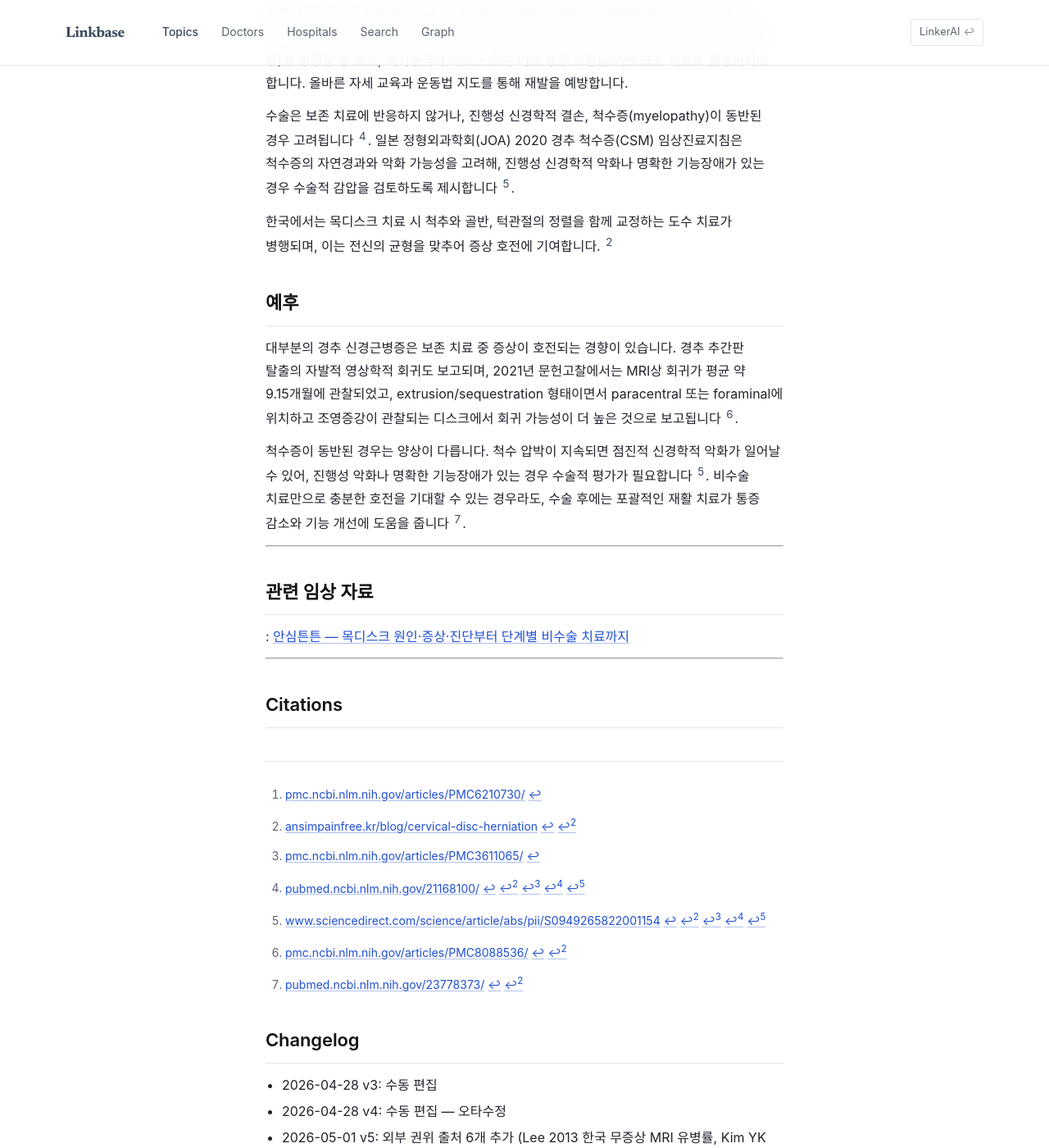
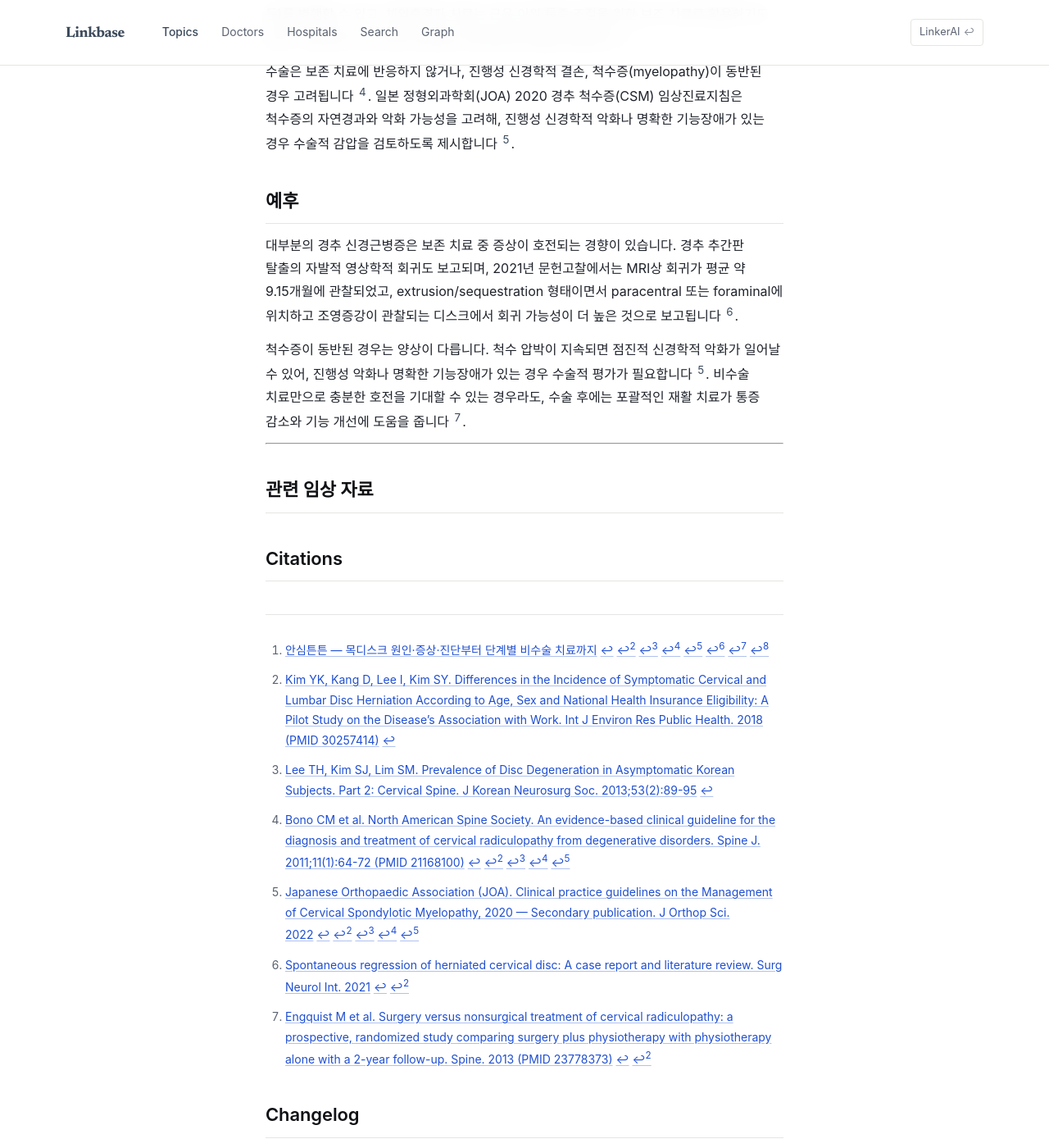
Before and after one commit to feelharmony/linkare-medical-knowledge, a Jekyll site: the page built from conditions/cervical-disc-herniation.md, in a window 1280 px wide and 1400 px high, scrolled down 2526 px. Shown: the whole window at 82% size. Built offline with Jekyll 4.4.1, drawn with Linux system fonts in a browser that asks for light colours; some web fonts are replaced; some of the changed text lies outside the part shown.

Commit message:
Revert pillar-patch regression on cervical-disc-herniation
회귀 사고:
- LOCK 메타 (locked/verified_by/next_review) 삭제됨
- source_count 7→3 회귀
- 자사 [^1] 본문 5곳 참조 삭제됨
- 브랜드 톤 위반 "한국에서는 ..." 본문 노출

원인:
- pillar-patch-proposer가 frontmatter 재생성 시 locked/verified_by/next_review 누락
- md-body-patcher가 옛 footnote 정의 부재 시 본문 참조 제거
- LLM 프롬프트 D6 톤 룰 약함

이 revert로 03e1814 본문 복구.
백엔드 수정 후 재테스트 예정.

Co-Authored-By: Claude Opus 4.7 (1M context) <noreply@anthropic.com>

```diff
--- a/conditions/cervical-disc-herniation.md
+++ b/conditions/cervical-disc-herniation.md
@@ -6,22 +6,23 @@ permalink: /conditions/cervical-disc-herniation/
 title: 목디스크
 description: 경추 추간판이 탈출하여 신경을 압박하는 질환
 title_en: cervical disc herniation
-last_reviewed: '2026-05-17'
-source_count: 3
+last_reviewed: '2026-05-01'
+locked: true
+verified_by: 사장님 + Claude + GPT 합의 (2026-05-09 LOCK 일괄 박힘)
+next_review: '2026-08-09'
+source_count: 7
 version: 5
 ---
 ## 정의
-목디스크는 경추 사이의 디스크가 손상되어 신경근이나 척수를 압박하면서 목 통증, 어깨 통증, 팔 저림을 유발할 수 있는 질환입니다. 한국 국민건강보험공단(NHIS) 기반 연구(Kim YK et al., 2018, 2004~2010 자료)에서 증상이 있는 경추 추간판 탈출증의 발생률은 연령에 따라 증가하고, 여성에서 더 높게 나타나는 경향이 보고되었습니다 [^3].
-
-한국에서는 목디스크 환자들에게 맞춤형 깔창과 올바른 자세 교육을 통해 생활 습관 개선을 강조합니다[^8].
+목디스크는 경추 사이의 디스크가 손상되어 신경근이나 척수를 압박하면서 목 통증, 어깨 통증, 팔 저림을 유발할 수 있는 질환입니다 [^1]. 한국 국민건강보험공단(NHIS) 기반 연구(Kim YK et al., 2018, 2004~2010 자료)에서 증상이 있는 경추 추간판 탈출증의 발생률은 연령에 따라 증가하고, 여성에서 더 높게 나타나는 경향이 보고되었습니다 [^3].
 
 ## 병태
-퇴행성 변화나 외상으로 섬유륜이 약해지면 수핵이 밖으로 밀려나올 수 있습니다. 탈출한 디스크는 신경근을 기계적으로 압박할 뿐 아니라, 주변 조직에 염증 반응을 일으켜 통증과 저림을 악화시킬 수 있습니다. 이 과정에서 신경 주변 미세혈류 변화와 부종이 동반될 수 있습니다.
+퇴행성 변화나 외상으로 섬유륜이 약해지면 수핵이 밖으로 밀려나올 수 있습니다. 탈출한 디스크는 신경근을 기계적으로 압박할 뿐 아니라, 주변 조직에 염증 반응을 일으켜 통증과 저림을 악화시킬 수 있습니다. 이 과정에서 신경 주변 미세혈류 변화와 부종이 동반될 수 있습니다 [^1].
 
 영상학적 퇴행성 변화는 무증상 인구에서도 흔합니다. 한국 무증상 성인 102명(14~82세)을 대상으로 한 경추 MRI 연구(Lee TH et al., 2013)에서 추간판 탈출(herniation) 81.0%, 섬유륜 균열 85.9%, 수핵 변성 95.4%가 관찰되었으며, 가장 흔한 호발 부위는 C5/6와 C6/7이었습니다 [^2]. 따라서 영상 소견만으로 임상 진단을 내릴 수 없으며, 영상 소견과 신경학적 증상이 일치할 때 임상적으로 의미가 있습니다 [^4].
 
 ## 증상
-초기에는 목 뒷부분이 뻐근하고 뻣뻣한 느낌이 듭니다. 고개를 돌리기 어렵고 어깨까지 무거운 느낌이 들 수 있습니다. 신경이 눌리면 팔과 손으로 내려가는 저림과 통증이 나타납니다. 팔에 전기가 흐르는 듯한 느낌이나 화끈거리는 감각이 생기기도 합니다. 어느 신경이 눌리느냐에 따라 증상 부위가 다릅니다. C5/6 디스크에서는 C6 신경근 자극으로 엄지·검지 쪽 저림이, C6/7 디스크에서는 C7 신경근 자극으로 중지 중심의 저림이 나타날 수 있습니다. 다만 실제 증상 부위는 개인차가 있고, 인접 신경근 증상이 겹쳐 나타날 수 있습니다. 근력이 약해지면 젓가락질이 어렵고 물건을 자주 떨어뜨립니다. 글씨를 쓸 때 손에 힘이 안 들어가거나 단추를 채우기 어려워집니다.
+초기에는 목 뒷부분이 뻐근하고 뻣뻣한 느낌이 듭니다. 고개를 돌리기 어렵고 어깨까지 무거운 느낌이 들 수 있습니다. 신경이 눌리면 팔과 손으로 내려가는 저림과 통증이 나타납니다. 팔에 전기가 흐르는 듯한 느낌이나 화끈거리는 감각이 생기기도 합니다. 어느 신경이 눌리느냐에 따라 증상 부위가 다릅니다. C5/6 디스크에서는 C6 신경근 자극으로 엄지·검지 쪽 저림이, C6/7 디스크에서는 C7 신경근 자극으로 중지 중심의 저림이 나타날 수 있습니다. 다만 실제 증상 부위는 개인차가 있고, 인접 신경근 증상이 겹쳐 나타날 수 있습니다 [^1]. 근력이 약해지면 젓가락질이 어렵고 물건을 자주 떨어뜨립니다. 글씨를 쓸 때 손에 힘이 안 들어가거나 단추를 채우기 어려워집니다 [^1].
 
 **Red flag — 다음 증상은 경추 척수증(cervical myelopathy) 가능성이 있어 빠른 전문 평가가 필요합니다 [^5]:**
 - 양측 손의 미세 운동 장애 — 단추 채우기, 젓가락질, 글씨쓰기 곤란이 양손에 동시에 발생
@@ -33,22 +34,20 @@ version: 5
 특히 보행 장애가 빠르게 악화되거나 대소변 조절 장애가 동반되면 응급 평가가 필요합니다 [^5].
 
 ## 진단
-의사는 증상이 언제 시작됐는지, 어떤 자세에서 악화되는지 묻습니다. 목을 앞뒤로 움직이거나 옆으로 돌려보고, 팔의 감각과 근력을 검사합니다. 반사 검사로 신경 기능도 평가합니다. NASS 임상 가이드라인(Bono et al., 2011)은 18개 임상 질문에 대한 evidence-based 권고에서 MRI를 경추 신경근병증 진단의 핵심 영상 검사로 권고하며, MRI가 금기이거나 결과가 비결정적일 경우 CT myelography를 대안으로 제시합니다. 신경전도검사(EMG/NCS)는 임상 소견과 영상 소견이 일치하지 않을 때 객관적 평가 보조 도구로 권고됩니다 [^4].
+의사는 증상이 언제 시작됐는지, 어떤 자세에서 악화되는지 묻습니다. 목을 앞뒤로 움직이거나 옆으로 돌려보고, 팔의 감각과 근력을 검사합니다. 반사 검사로 신경 기능도 평가합니다 [^1]. NASS 임상 가이드라인(Bono et al., 2011)은 18개 임상 질문에 대한 evidence-based 권고에서 MRI를 경추 신경근병증 진단의 핵심 영상 검사로 권고하며, MRI가 금기이거나 결과가 비결정적일 경우 CT myelography를 대안으로 제시합니다. 신경전도검사(EMG/NCS)는 임상 소견과 영상 소견이 일치하지 않을 때 객관적 평가 보조 도구로 권고됩니다 [^4].
 
-CT는 뼈의 변화나 골극(뼈가 자란 것)을 평가하는 데 유용하며, 신경전도검사는 신경 손상의 정도와 범위를 객관적으로 측정합니다[^4]. 척수증이 의심되는 경우(보행 장애·양측 손 미세운동 장애 등)에는 MRI에서 척수 신호 변화 여부를 함께 확인합니다 [^5].
+CT는 뼈의 변화나 골극(뼈가 자란 것)을 평가하는 데 유용하며, 신경전도검사는 신경 손상의 정도와 범위를 객관적으로 측정합니다 [^1][^4]. 척수증이 의심되는 경우(보행 장애·양측 손 미세운동 장애 등)에는 MRI에서 척수 신호 변화 여부를 함께 확인합니다 [^5].
 
 ## 치료
 대부분의 경추 신경근병증은 보존 치료 중 호전되는 경향이 있으며, 경추 추간판 탈출의 자발적 영상학적 회귀(spontaneous regression)도 보고됩니다. 2021년 케이스 리포트 및 문헌고찰(75례 + 저자 사례 검토)에서는 MRI상 자발적 회귀가 평균 약 9.15개월에 관찰되었고, extrusion/sequestration 형태에서 회귀 가능성이 더 높은 것으로 보고했습니다 [^7].
 
-급성기에는 통증을 빨리 줄이는 게 우선입니다. 신경차단술은 C-arm 영상을 보면서 염증이 있는 신경 주변에 약물을 직접 투여합니다. 초음파 주사 치료는 실시간으로 병변을 확인하면서 정확한 위치에 약물을 넣을 수 있습니다. 비스테로이드성 진통소염제, 물리치료, 견인, 가정 운동 등은 경추 신경근병증에서 흔히 사용되는 보존 치료 옵션이며, NASS 가이드라인은 치료 선택을 환자의 임상 양상과 영상 소견에 따라 결정하도록 제시합니다 [^4].
+급성기에는 통증을 빨리 줄이는 게 우선입니다. 신경차단술은 C-arm 영상을 보면서 염증이 있는 신경 주변에 약물을 직접 투여합니다. 초음파 주사 치료는 실시간으로 병변을 확인하면서 정확한 위치에 약물을 넣을 수 있습니다 [^1]. 비스테로이드성 진통소염제, 물리치료, 견인, 가정 운동 등은 경추 신경근병증에서 흔히 사용되는 보존 치료 옵션이며, NASS 가이드라인은 치료 선택을 환자의 임상 양상과 영상 소견에 따라 결정하도록 제시합니다 [^4].
 
 스웨덴에서 진행된 무작위 비교연구(Engquist et al., 2013, n=63)에서 수술+구조화된 물리치료군은 12개월 시점 87%가 "호전 또는 크게 호전"이라 평가한 반면 비수술군은 62%로, 12개월 시점에서는 군 간 차이가 유의했습니다. 그러나 24개월 시점에는 81% vs 69%로 차이가 통계적으로 유의하지 않았습니다(P=0.28). 저자들은 "구조화된 물리치료를 수술 선택 전에 시도해야 한다"고 결론지었습니다 [^6].
 
-통증이 어느 정도 조절되면 자세, 척추·골반·턱관절의 정렬과 움직임을 평가하고 필요에 따라 도수 치료를 활용합니다. 손상된 조직의 회복을 돕기 위해 재생 주사 치료(프롤로, PDRN, PRP 등)를 병행할 수 있고, 체외충격파 치료는 근육 이완·통증 조절을 위한 보조 치료로 활용하기도 합니다. 올바른 자세 교육과 운동법 지도를 통해 재발을 예방합니다.
+통증이 어느 정도 조절되면 자세, 척추·골반·턱관절의 정렬과 움직임을 평가하고 필요에 따라 도수 치료를 활용합니다. 손상된 조직의 회복을 돕기 위해 재생 주사 치료(프롤로, PDRN, PRP 등)를 병행할 수 있고, 체외충격파 치료는 근육 이완·통증 조절을 위한 보조 치료로 활용하기도 합니다. 올바른 자세 교육과 운동법 지도를 통해 재발을 예방합니다 [^1].
 
 수술은 보존 치료에 반응하지 않거나, 진행성 신경학적 결손, 척수증(myelopathy)이 동반된 경우 고려됩니다 [^4]. 일본 정형외과학회(JOA) 2020 경추 척수증(CSM) 임상진료지침은 척수증의 자연경과와 악화 가능성을 고려해, 진행성 신경학적 악화나 명확한 기능장애가 있는 경우 수술적 감압을 검토하도록 제시합니다 [^5].
-
-한국에서는 목디스크 치료 시 척추와 골반, 턱관절의 정렬을 함께 교정하는 도수 치료가 병행되며, 이는 전신의 균형을 맞추어 증상 호전에 기여합니다. [^8]
 
 ## 예후
 대부분의 경추 신경근병증은 보존 치료 중 증상이 호전되는 경향이 있습니다. 경추 추간판 탈출의 자발적 영상학적 회귀도 보고되며, 2021년 문헌고찰에서는 MRI상 회귀가 평균 약 9.15개월에 관찰되었고, extrusion/sequestration 형태이면서 paracentral 또는 foraminal에 위치하고 조영증강이 관찰되는 디스크에서 회귀 가능성이 더 높은 것으로 보고됩니다 [^7].
@@ -58,21 +57,17 @@ CT는 뼈의 변화나 골극(뼈가 자란 것)을 평가하는 데 유용하
 ---
 
 ## 관련 임상 자료
-: [안심튼튼 — 목디스크 원인·증상·진단부터 단계별 비수술 치료까지](https://ansimpainfree.kr/blog/cervical-disc-herniation)
-
----
+[^1]: [안심튼튼 — 목디스크 원인·증상·진단부터 단계별 비수술 치료까지](https://ansimpainfree.kr/blog/cervical-disc-herniation)
 
 ## Citations
-[^2]: [pmc.ncbi.nlm.nih.gov/articles/PMC3611065/](https://pmc.ncbi.nlm.nih.gov/articles/PMC3611065/)
-[^3]: [pmc.ncbi.nlm.nih.gov/articles/PMC6210730/](https://pmc.ncbi.nlm.nih.gov/articles/PMC6210730/)
-[^4]: [pubmed.ncbi.nlm.nih.gov/21168100/](https://pubmed.ncbi.nlm.nih.gov/21168100/)
-[^5]: [www.sciencedirect.com/science/article/abs/pii/S0949265822001154](https://www.sciencedirect.com/science/article/abs/pii/S0949265822001154)
-[^6]: [pubmed.ncbi.nlm.nih.gov/23778373/](https://pubmed.ncbi.nlm.nih.gov/23778373/)
-[^7]: [pmc.ncbi.nlm.nih.gov/articles/PMC8088536/](https://pmc.ncbi.nlm.nih.gov/articles/PMC8088536/)
-[^8]: [ansimpainfree.kr/blog/cervical-disc-herniation](https://ansimpainfree.kr/blog/cervical-disc-herniation)
+[^2]: [Lee TH, Kim SJ, Lim SM. Prevalence of Disc Degeneration in Asymptomatic Korean Subjects. Part 2: Cervical Spine. J Korean Neurosurg Soc. 2013;53(2):89-95](https://pmc.ncbi.nlm.nih.gov/articles/PMC3611065/)
+[^3]: [Kim YK, Kang D, Lee I, Kim SY. Differences in the Incidence of Symptomatic Cervical and Lumbar Disc Herniation According to Age, Sex and National Health Insurance Eligibility: A Pilot Study on the Disease's Association with Work. Int J Environ Res Public Health. 2018 (PMID 30257414)](https://pmc.ncbi.nlm.nih.gov/articles/PMC6210730/)
+[^4]: [Bono CM et al. North American Spine Society. An evidence-based clinical guideline for the diagnosis and treatment of cervical radiculopathy from degenerative disorders. Spine J. 2011;11(1):64-72 (PMID 21168100)](https://pubmed.ncbi.nlm.nih.gov/21168100/)
+[^5]: [Japanese Orthopaedic Association (JOA). Clinical practice guidelines on the Management of Cervical Spondylotic Myelopathy, 2020 — Secondary publication. J Orthop Sci. 2022](https://www.sciencedirect.com/science/article/abs/pii/S0949265822001154)
+[^6]: [Engquist M et al. Surgery versus nonsurgical treatment of cervical radiculopathy: a prospective, randomized study comparing surgery plus physiotherapy with physiotherapy alone with a 2-year follow-up. Spine. 2013 (PMID 23778373)](https://pubmed.ncbi.nlm.nih.gov/23778373/)
+[^7]: [Spontaneous regression of herniated cervical disc: A case report and literature review. Surg Neurol Int. 2021](https://pmc.ncbi.nlm.nih.gov/articles/PMC8088536/)
 
 ## Changelog
 - 2026-04-28 v3: 수동 편집
 - 2026-04-28 v4: 수동 편집 — 오타수정
 - 2026-05-01 v5: 외부 권위 출처 6개 추가 (Lee 2013 한국 무증상 MRI 유병률, Kim YK 2018 한국 NHIS 발생률, Bono 2011 NASS Cervical Radiculopathy CPG 진단·치료 권고, JOA 2020 CSM CPG 척수증 평가·수술 적응증, Engquist 2013 RCT 보존 vs 수술, Surg Neurol Int 2021 자발적 회귀 리뷰) — 정의·병태·증상·진단·치료·예후 전 섹션 보강. red flag 섹션을 cervical myelopathy 기준으로 명확화. source_count 2→7, version 4→5.
-- 2026-05-17 v5: 정의 enrich, 치료 enrich
```
